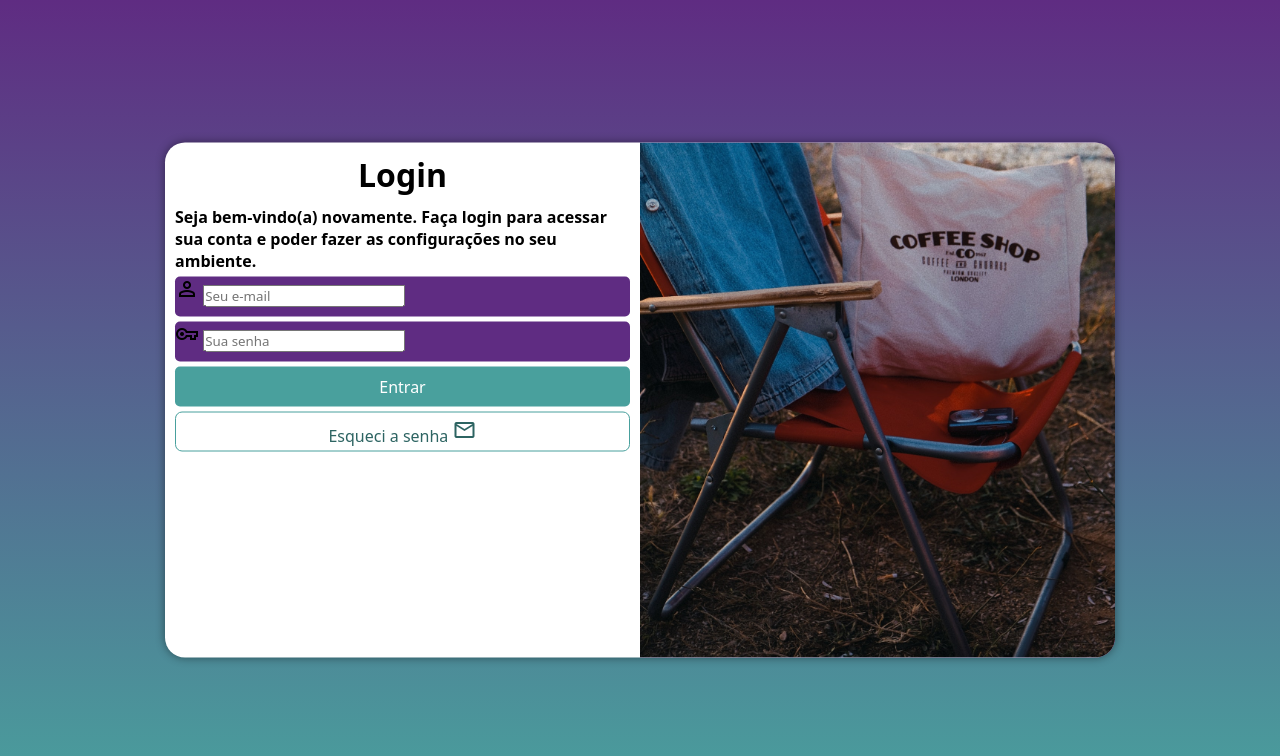
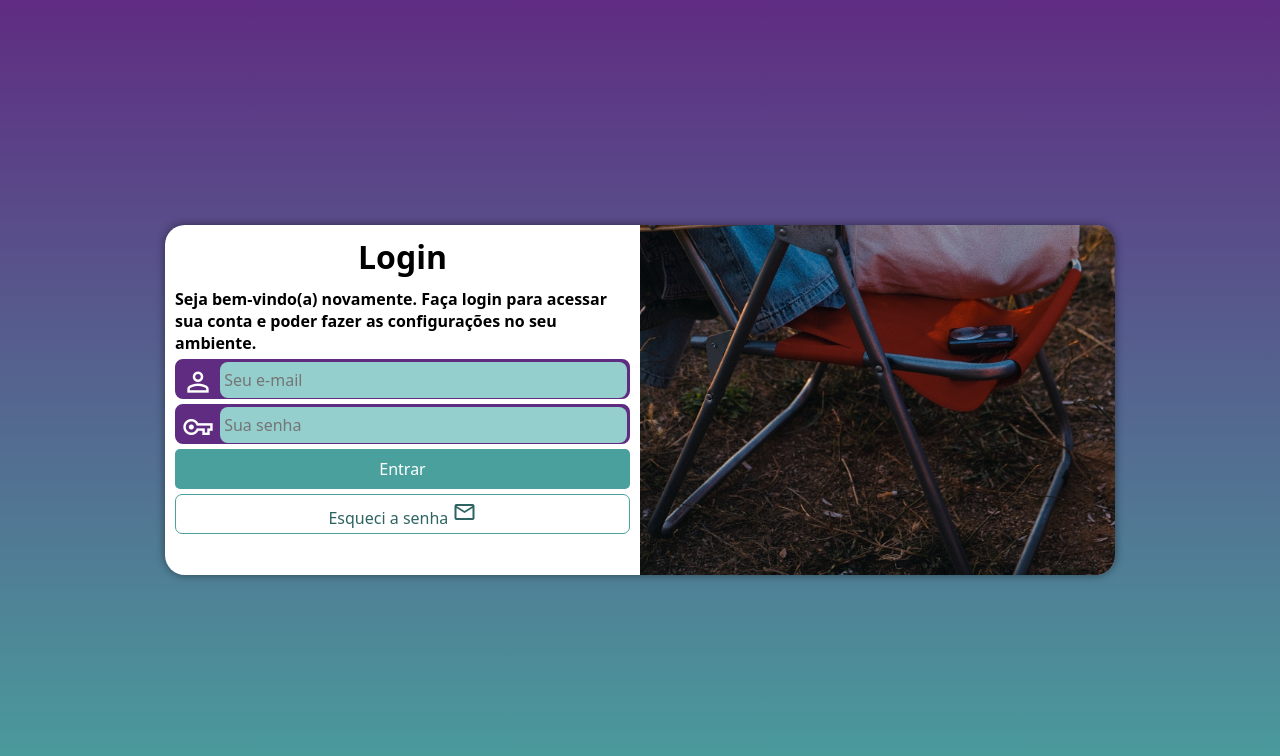
Before and after one commit to lourencotg/projeto-login, a plain HTML site: page index.html in a window 1280 px wide. Drawn offline with nearby package versions, Linux system fonts and the light colour scheme.

Commit message:
projeto finalizado

```diff
--- a/estilos/media-query.css
+++ b/estilos/media-query.css
@@ -16,6 +16,7 @@
 
     section#login {
         width: 80vw;
+        height: 285px;
     }
 
     section#login > div#imagem {
@@ -37,6 +38,7 @@
 
     section#login {
         width: 950px;
+        height: 350px;
     }
 
     section#login > div#imagem {
@@ -55,6 +57,7 @@
     }
 
     div#formulario > p {
-        font-size: 1.2em;
+        font-size: 1.0em;
+        margin: 20px 0px;
     }
 }
--- a/estilos/style.css
+++ b/estilos/style.css
@@ -29,15 +29,16 @@ section#login {
     position: absolute;
     top: 50%;
     left: 50%;
-    transform: translate(-50%, -50%);
+
     overflow: hidden;
 
     background-color: white;
     width: 250px;
-    height: 515px;
+    height: 550px;
     border-radius: 20px;
     box-shadow: 0px 0px 10px rgba(0, 0, 0, 0.450);
 
+    transform: translate(-50%, -50%);
     transition: width 0.3s, height 0.3s;
     transition-timing-function: ease;
 }
@@ -66,15 +67,40 @@ div#formulario > p {
 
 form > div.campo {
     background-color: #5f2c82;
+    border: 2px solid #5f2c82;;
     display: block;
     width: 100%;
     height: 40px;
-    border-radius: 5px;
+    border-radius: 8px;
     margin: 5px 0px;
 }
 
 div.campo > label {
     display: none;
+}
+
+div.campo > span {
+    color: white;
+    font-size: 2em;
+    width: 39px;
+    padding: 5px;
+}
+
+div.campo > input {
+    background-color: #94cfcd;
+    font-size: 1em;
+    width: calc(100% - 44px);
+
+    height: 100%;
+    border: 0px;
+    border-radius: 8px;
+    padding: 4px;
+    transform:translateY(-12px);
+}
+
+div.campo > input:focus-within{
+    background-color: white;
+    border: none;
 }
 
 form > input[type=submit]{
```
